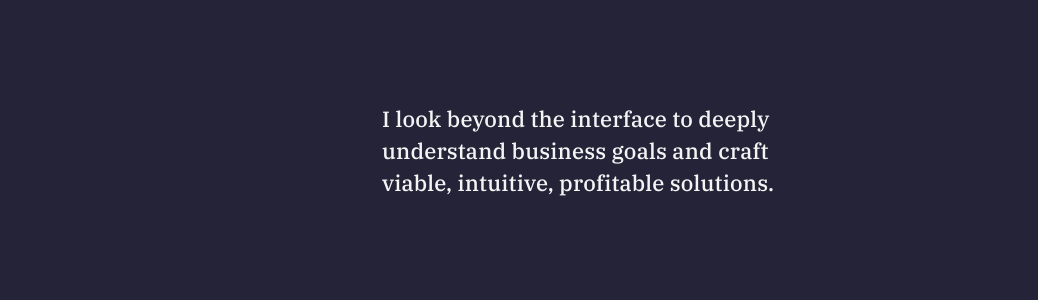
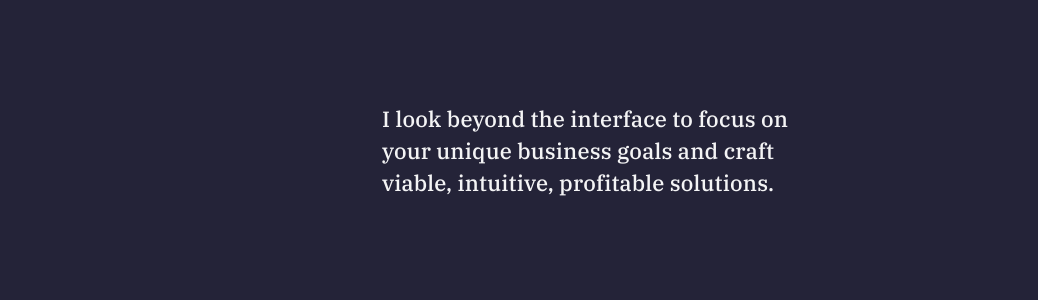
Before and after one commit to hdan-design/hdan-design.github.io, a Jekyll site: the page built from index.html, in a window 1280 px wide and 900 px high, scrolled down 654 px. Shown: the part 156-456 px from the top of the window, without its empty margins (38-1076 px from the left). Built offline with Jekyll 4.4.1, drawn with Linux system fonts in a browser that asks for light colours; nearby versions of some CDN libraries.

Commit message:
copy updates

```diff
--- a/index.html
+++ b/index.html
@@ -2,7 +2,7 @@
 layout: default
 overtitle: I'm a Digital Product Designer.
 title: I make innovation easy to use.
-description: I look beyond the interface to deeply understand business goals and craft viable, intuitive, profitable solutions.
+description: I look beyond the interface to focus on your unique business goals and craft viable, intuitive, profitable solutions.
 featured_image: /images/social.jpg
 <!-- description: By focusing on collaboration, research, and iteration I help brands create digital experiences that customers love to use. -->
 <!-- overtitle: I'm a UX & UI Designer -->
```
